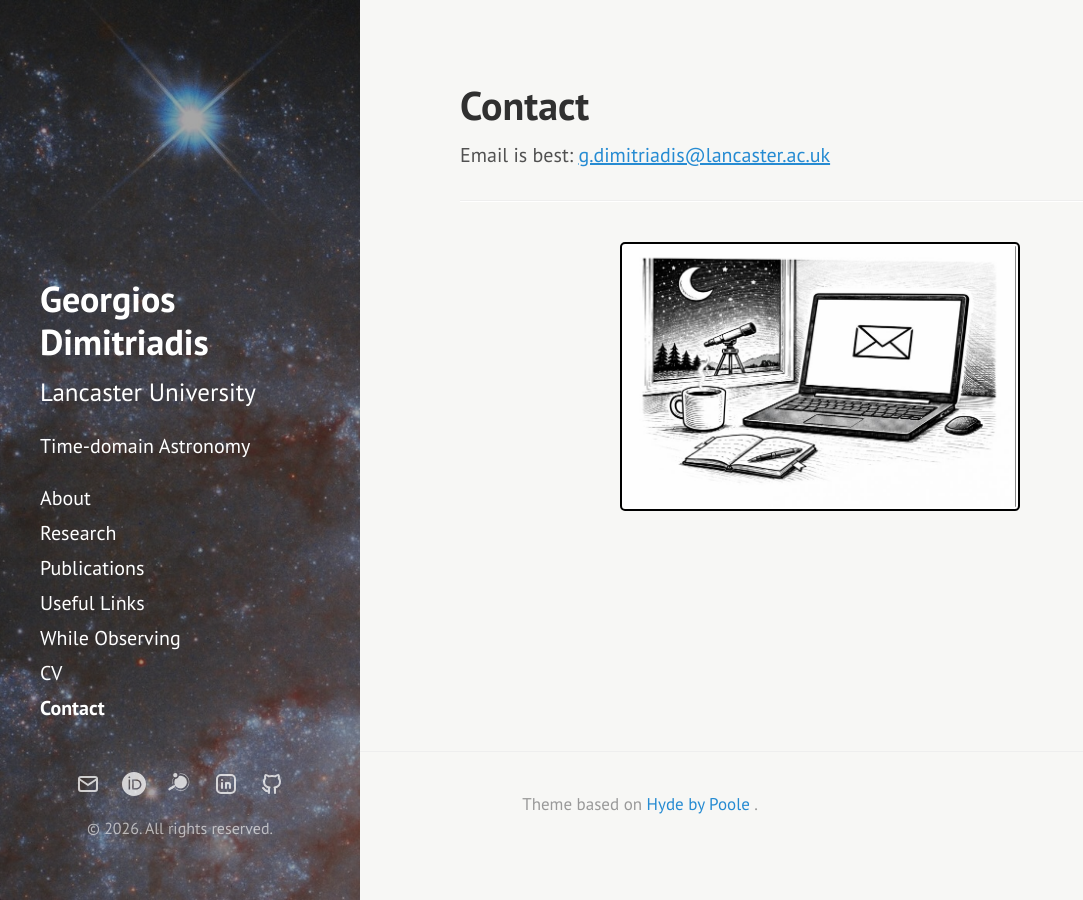
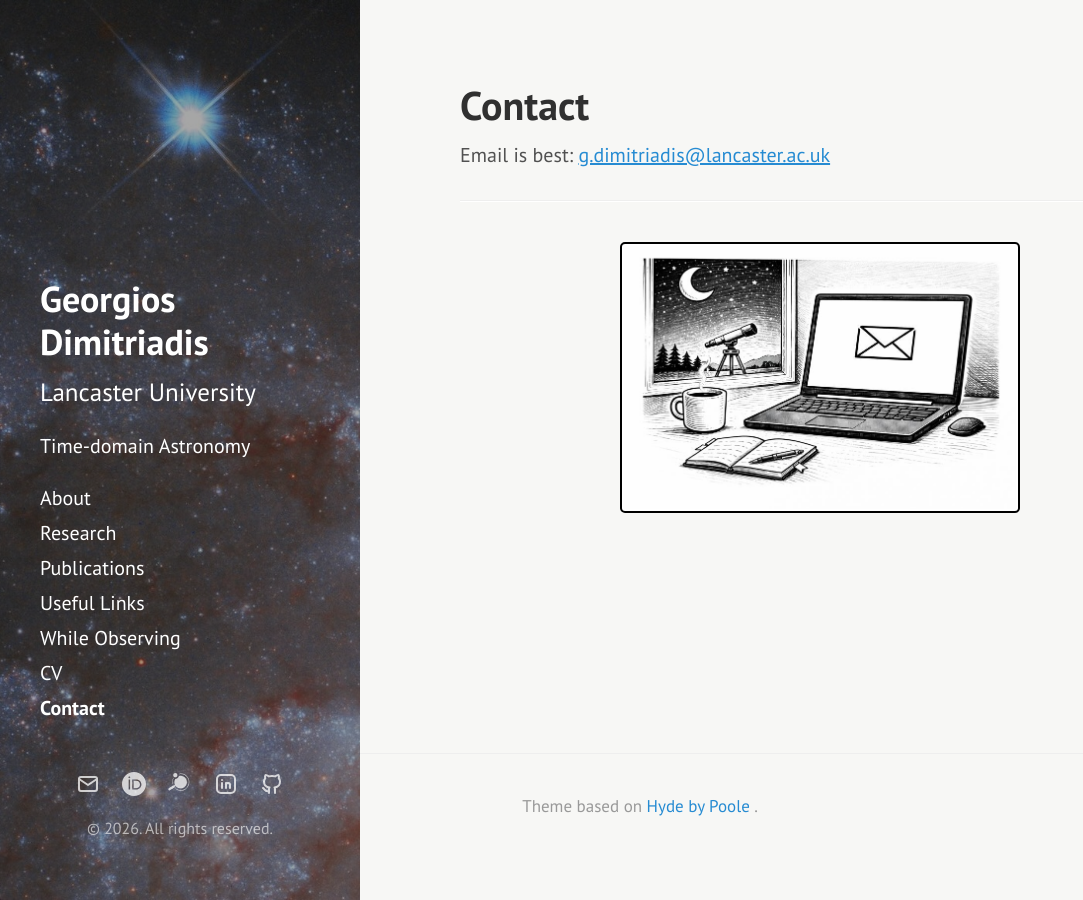
Before and after one commit to geodimitriadis/geodimitriadis.github.io, a Jekyll site: the page built from contact.md, in a window 1280 px wide. Shown: the whole page, without its empty margins (0-1083 px from the left). Built offline with Jekyll 4.4.1, drawn with Linux system fonts in a browser that asks for light colours.

Commit message:
Update contact.md

```diff
--- a/contact.md
+++ b/contact.md
@@ -9,6 +9,6 @@ Email is best: [g.dimitriadis@lancaster.ac.uk](mailto:g.dimitriadis@lancaster.ac
 ---
 
 <div class="page-cartoon">
-  <img src="{{ site.baseurl }}/public/images/contact-cartoon.png"
+  <img src="{{ site.baseurl }}/public/images/contact-cartoon.jpeg"
        alt="Contact cartoon">
 </div>
```
